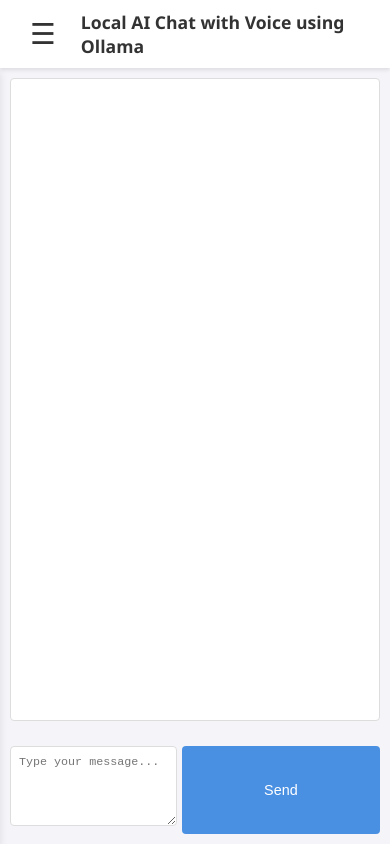
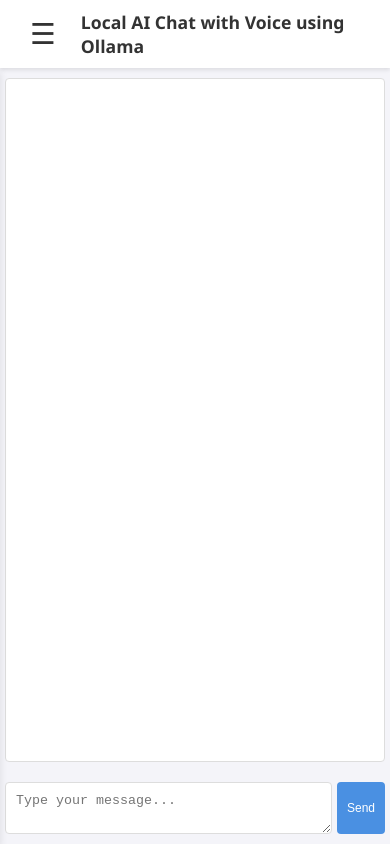
Before and after one commit to flyguy91355/Ollama-With-Voice, a website: page index.html in a window 390 px wide. Drawn offline with Linux system fonts and the light colour scheme; no server answers.

Commit message:
made send button smaller

```diff
--- a/index.html
+++ b/index.html
@@ -268,37 +268,35 @@
         /* Mobile-specific styles */
         @media (max-width: 768px) {
             h1 {
-                font-size: 1.3em;
+                font-size: 1.2em;
             }
             #sidebar {
                  width: 80%;
                  left: -80%;
             }
+            #sidebar button {
+                font-size: 0.85em;
+                padding: 6px;
+            }
             #content {
-                padding: 15px;
-            }
-            select, input, #query {
                 padding: 10px;
-                font-size: 1em;
             }
             #chat {
-                margin-bottom: 15px;
-                padding: 12px;
-                font-size: 0.95em;
+                margin-bottom: 10px;
+                padding: 10px;
             }
             #input-area {
-                flex-wrap: wrap;
+                /* Removed flex-wrap to keep items on one line */
                 gap: 8px;
             }
             #query {
-                width: 100%;
-                min-height: 80px;
-                margin-bottom: 8px;
+                /* Removed width and margin overrides */
+                min-height: 40px;
             }
             #input-area button {
-                flex-grow: 1;
-                padding: 12px 10px;
-                font-size: 1em;
+                /* Removed flex-grow and reduced size */
+                padding: 8px 12px;
+                font-size: 0.8em;
             }
         }
 
@@ -307,28 +305,21 @@
                 font-size: 1.1em;
             }
             #sidebar button {
-                font-size: 0.9em;
+                font-size: 0.8em;
+                padding: 5px;
             }
             #content {
-                padding: 10px;
+                padding: 10px 5px;
             }
             label {
-                font-size: 0.85em;
-            }
-            select, input, #query {
-                padding: 8px;
-                font-size: 0.9em;
-            }
-            #chat {
-                padding: 8px;
-                font-size: 0.9em;
+                font-size: 0.8em;
             }
             #input-area {
                 gap: 5px;
             }
             #input-area button {
-                padding: 10px 8px;
-                font-size: 0.9em;
+                padding: 8px 10px;
+                font-size: 0.75em;
             }
         }
     </style>
```
